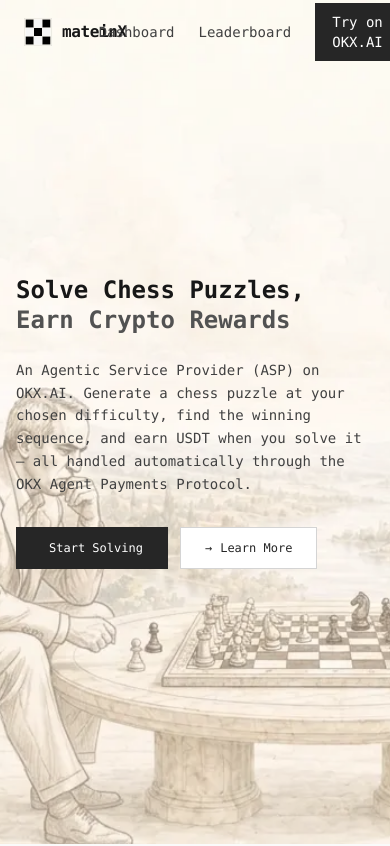
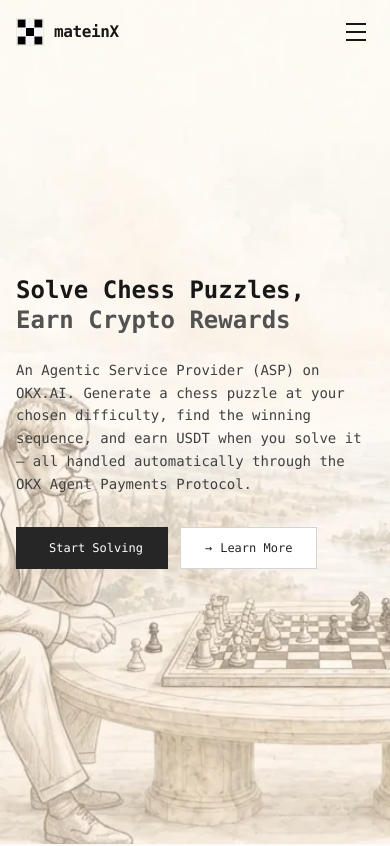
Before and after one commit to youvandra/mateinX, a Next.js app in the folder frontend/: page / in a window 390 px wide. Shown: the top 846 px of the page. Built offline with nearby package versions, Linux system fonts and the light colour scheme; no server answers.

Commit message:
Add mobile hamburger menu to navbar

```diff
--- a/frontend/src/components/Navbar.tsx
+++ b/frontend/src/components/Navbar.tsx
@@ -7,6 +7,7 @@
   const pathname = usePathname();
   const isHome = pathname === '/';
   const [scrolled, setScrolled] = useState(false);
+  const [menuOpen, setMenuOpen] = useState(false);
 
   useEffect(() => {
     const onScroll = () => setScrolled(window.scrollY > 80);
@@ -14,6 +15,10 @@
     window.addEventListener('scroll', onScroll, { passive: true });
     return () => window.removeEventListener('scroll', onScroll);
   }, []);
+
+  useEffect(() => {
+    setMenuOpen(false);
+  }, [pathname]);
 
   const transparent = isHome && !scrolled;
 
@@ -25,14 +30,16 @@
           : 'bg-white/90 backdrop-blur-md border-b border-terminal-200'
       }`}
     >
-      <div className="w-full px-6 h-16 flex items-center justify-between">
+      <div className="w-full px-4 sm:px-6 h-16 flex items-center justify-between">
         <a href="/" className="flex items-center gap-2.5">
           <img src="/Logo.svg" alt="mateinX" className="h-7 w-7" />
           <span className={`text-base font-bold tracking-tight ${transparent ? 'text-terminal-900' : 'text-terminal-800'}`}>
             mateinX
           </span>
         </a>
-        <div className={`flex items-center gap-6 text-sm font-medium ${transparent ? 'text-terminal-700' : 'text-terminal-500'}`}>
+
+        {/* Desktop nav */}
+        <div className={`hidden md:flex items-center gap-6 text-sm font-medium ${transparent ? 'text-terminal-700' : 'text-terminal-500'}`}>
           <a href="/dashboard" className="hover:text-terminal-900 transition-colors">Dashboard</a>
           <a href="/leaderboard" className="hover:text-terminal-900 transition-colors">Leaderboard</a>
           <a
@@ -44,6 +51,40 @@
             Try on OKX.AI
           </a>
         </div>
+
+        {/* Mobile hamburger */}
+        <button
+          onClick={() => setMenuOpen(!menuOpen)}
+          className="md:hidden flex flex-col gap-1.5 p-2"
+          aria-label="Toggle menu"
+        >
+          <span className={`block w-5 h-[2px] transition-all duration-300 ${transparent ? 'bg-terminal-900' : 'bg-terminal-600'}`}
+            style={{ transform: menuOpen ? 'rotate(45deg) translateY(4px)' : '' }} />
+          <span className={`block w-5 h-[2px] transition-all duration-300 ${transparent ? 'bg-terminal-900' : 'bg-terminal-600'}`}
+            style={{ opacity: menuOpen ? 0 : 1 }} />
+          <span className={`block w-5 h-[2px] transition-all duration-300 ${transparent ? 'bg-terminal-900' : 'bg-terminal-600'}`}
+            style={{ transform: menuOpen ? 'rotate(-45deg) translateY(-4px)' : '' }} />
+        </button>
+      </div>
+
+      {/* Mobile menu */}
+      <div className={`md:hidden overflow-hidden transition-all duration-300 ${menuOpen ? 'max-h-64' : 'max-h-0'}`}>
+        <div className="px-4 pb-4 flex flex-col gap-2 bg-white border-b border-terminal-200">
+          <a href="/dashboard" className="px-3 py-2.5 text-sm font-medium text-terminal-700 hover:bg-terminal-50 rounded transition-colors">
+            Dashboard
+          </a>
+          <a href="/leaderboard" className="px-3 py-2.5 text-sm font-medium text-terminal-700 hover:bg-terminal-50 rounded transition-colors">
+            Leaderboard
+          </a>
+          <a
+            href="https://okx.ai/agents"
+            target="_blank"
+            rel="noreferrer"
+            className="px-3 py-2.5 text-sm font-medium text-white bg-terminal-800 hover:bg-terminal-700 rounded transition-colors text-center"
+          >
+            Try on OKX.AI
+          </a>
+        </div>
       </div>
     </nav>
   );
```
